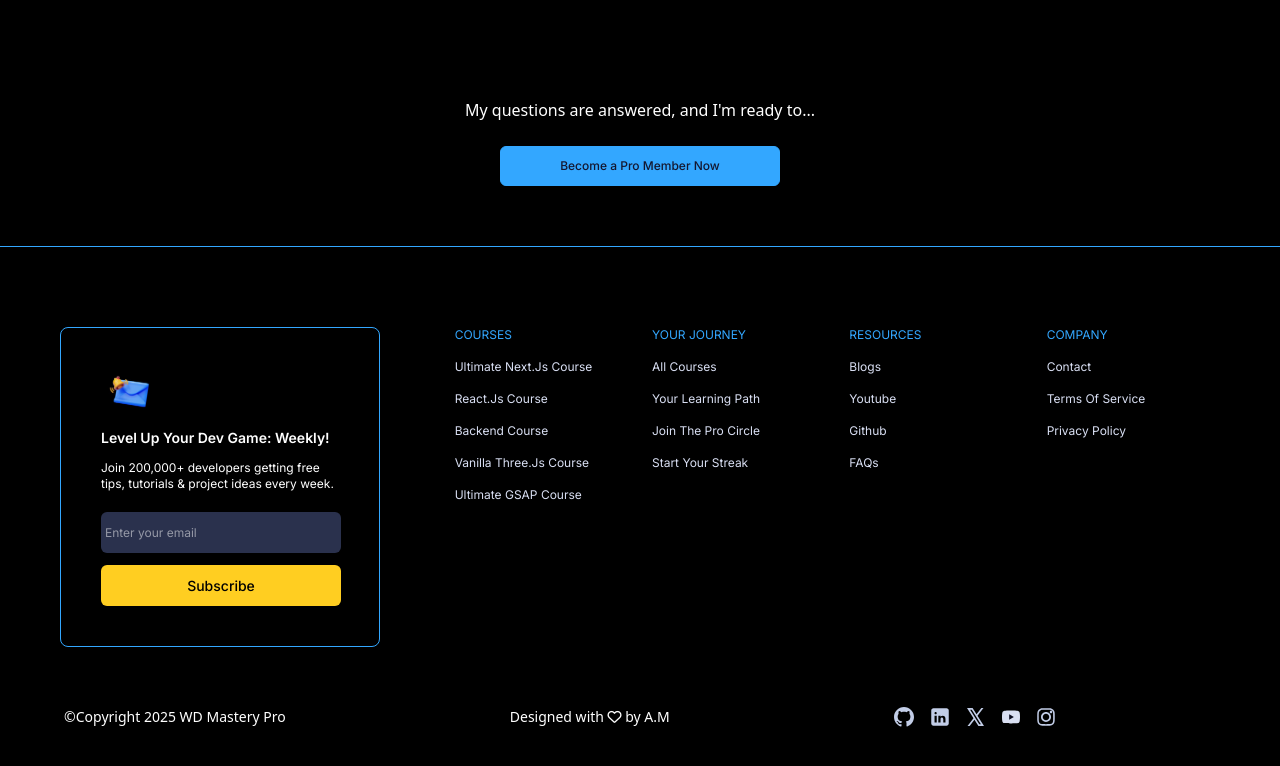
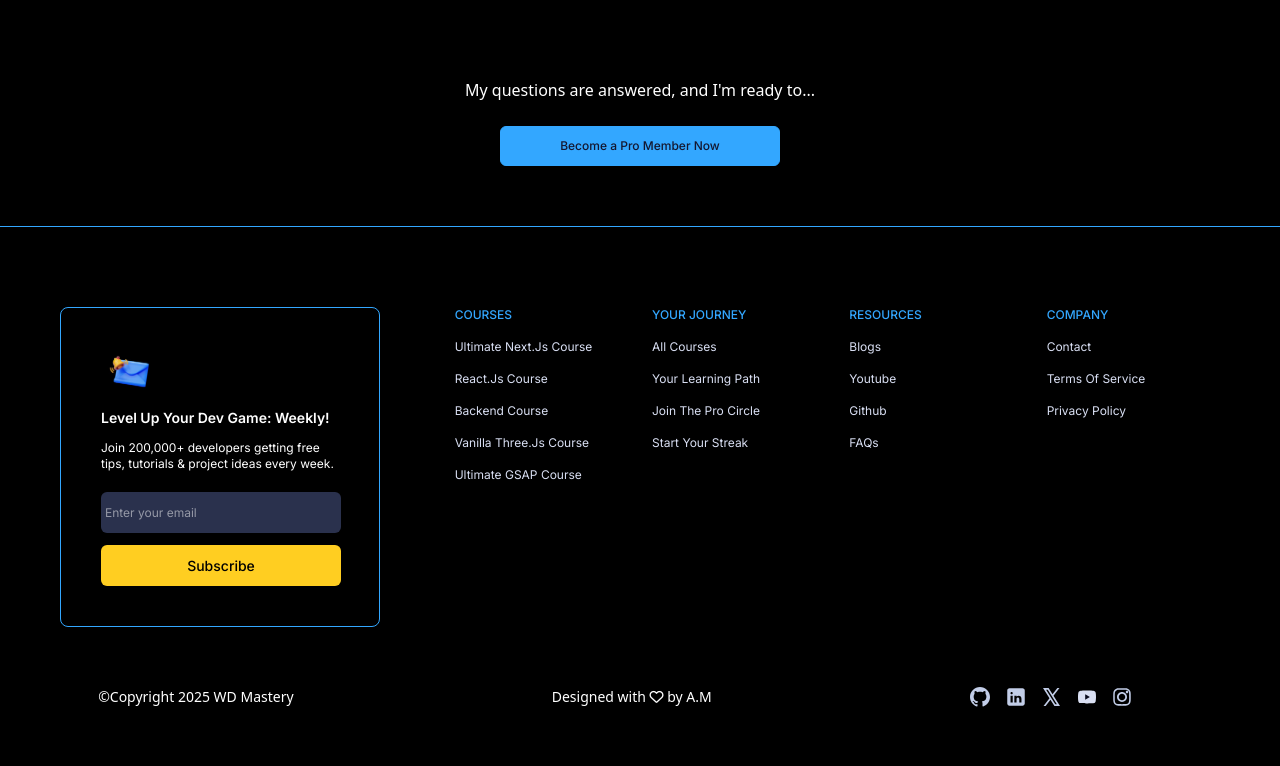
Before and after one commit to areebamoosa/WD-Mastery, a React (Vite) app: page / in a window 1280 px wide. Shown: the part 4417-5183 px from the top of the page. Built offline with nearby package versions, Linux system fonts and the light colour scheme.

Commit message:
Footer component completed

```diff
--- a/src/App.jsx
+++ b/src/App.jsx
@@ -170,7 +170,7 @@ const App = () => {
 
             {/* Premium Header */}
 
-            <div className="text-white mt-25">
+            <div className="text-white mt-20">
               <div className="text-4xl  flex gap-2 justify-center items-center ">
                 <h1 className="font font-bold ">Join the</h1>
                 <h1 className="font font-bold light-blue">Pro Circle</h1>
--- a/src/components/Footer/Credits.jsx
+++ b/src/components/Footer/Credits.jsx
@@ -11,11 +11,11 @@ const Credits = () => {
     <>
       <div className='text-white flex justify-evenly items-center text-sm mb-10 '>
 
-        <p className='ml-[-160px]'>©Copyright 2025 WD Mastery Pro</p>
+        <p className='ml-[-160px]'>©Copyright 2025 WD Mastery </p>
 
         <p >Designed with <i className="fa-regular fa-heart "></i> by A.M</p>
 
-        <div className='flex gap-4 cursor-pointer'>
+        <div className='flex gap-4 cursor-pointer mr-[-110px]'>
           <img src={Github} alt="insta" />
           <img src={Linkedin} alt="insta" />
           <img src={Twitter} alt="insta" />
--- a/src/components/Footer/EmailCard.jsx
+++ b/src/components/Footer/EmailCard.jsx
@@ -8,8 +8,8 @@ const EmailCard = () => {
         <img src={email} alt="email" className="w-15 h-15 " />
         <p className=' text-sm font-semibold'>Level Up Your Dev Game: Weekly!</p>
         <p className=' text-xs'>Join 200,000+ developers getting free tips, tutorials & project ideas every week.</p>
-        <input type="text" placeholder='Enter your email' className='input  w-60 h-20 px-1 py-1 rounded-md text-xs mt-2' />
-        <button className='sub-btn text-black text-sm  px-1 py-1 rounded-md font-medium  w-60 h-20  font '>Subscribe</button>
+        <input type="text" placeholder='Enter your email' className='input  w-60 h-20 px-1 py-1 rounded-md text-xs mt-2 cursor-pointer' />
+        <button className='sub-btn text-black text-sm  px-1 py-1 rounded-md font-medium  w-60 h-20  font cursor-pointer'>Subscribe</button>
       </div>
     </>
   )
--- a/src/components/Footer/Footer.jsx
+++ b/src/components/Footer/Footer.jsx
@@ -12,7 +12,7 @@ const Footer = () => {
                 <div>
                     <ul className="light text-xs font flex flex-col gap-4 ">
 
-                        <li className="blue-text "><a href="#" onClick={(e) => e.preventDefault()}>COURSES</a></li>
+                        <li className="blue-text font-medium"><a href="#" onClick={(e) => e.preventDefault()}>COURSES</a></li>
                         <li><a href="#" onClick={(e) => e.preventDefault()}>Ultimate Next.Js Course</a></li>
                         <li><a href="#" onClick={(e) => e.preventDefault()}>React.Js Course</a></li>
                         <li><a href="#" onClick={(e) => e.preventDefault()}>Backend Course</a></li>
@@ -23,7 +23,7 @@ const Footer = () => {
 
                 <div>
                     <ul className="light text-xs font flex flex-col gap-4 ">
-                        <li className="blue-text"><a href="#" onClick={(e) => e.preventDefault()}>YOUR JOURNEY</a></li>
+                        <li className="blue-text font-medium"><a href="#" onClick={(e) => e.preventDefault()}>YOUR JOURNEY</a></li>
                         <li><a href="#" onClick={(e) => e.preventDefault()}>All Courses</a></li>
                         <li><a href="#" onClick={(e) => e.preventDefault()}>Your Learning Path</a></li>
                         <li><a href="#" onClick={(e) => e.preventDefault()}>Join The Pro Circle</a></li>
@@ -33,7 +33,7 @@ const Footer = () => {
 
                 <div>
                     <ul className="light text-xs font flex flex-col gap-4 ">
-                        <li className="blue-text" onClick={(e) => e.preventDefault()}><a href="#">RESOURCES</a></li>
+                        <li className="blue-text font-medium" onClick={(e) => e.preventDefault()}><a href="#">RESOURCES</a></li>
                         <li><a href="#" onClick={(e) => e.preventDefault()} >Blogs</a></li>
                         <li><a href="#" onClick={(e) => e.preventDefault()} >Youtube</a></li>
                         <li><a href="#" onClick={(e) => e.preventDefault()} >Github</a></li>
@@ -43,7 +43,7 @@ const Footer = () => {
 
                 <div>
                     <ul className="light text-xs font flex flex-col gap-4 ">
-                        <li className="blue-text"><a href="#" onClick={(e) => e.preventDefault()}>COMPANY</a></li>
+                        <li className="blue-text font-medium"><a href="#" onClick={(e) => e.preventDefault()}>COMPANY</a></li>
                         <li><a href="#" onClick={(e) => e.preventDefault()} >Contact</a></li>
                         <li><a href="#" onClick={(e) => e.preventDefault()} >Terms Of Service</a></li>
                         <li><a href="#" onClick={(e) => e.preventDefault()} >Privacy Policy</a></li>
```
